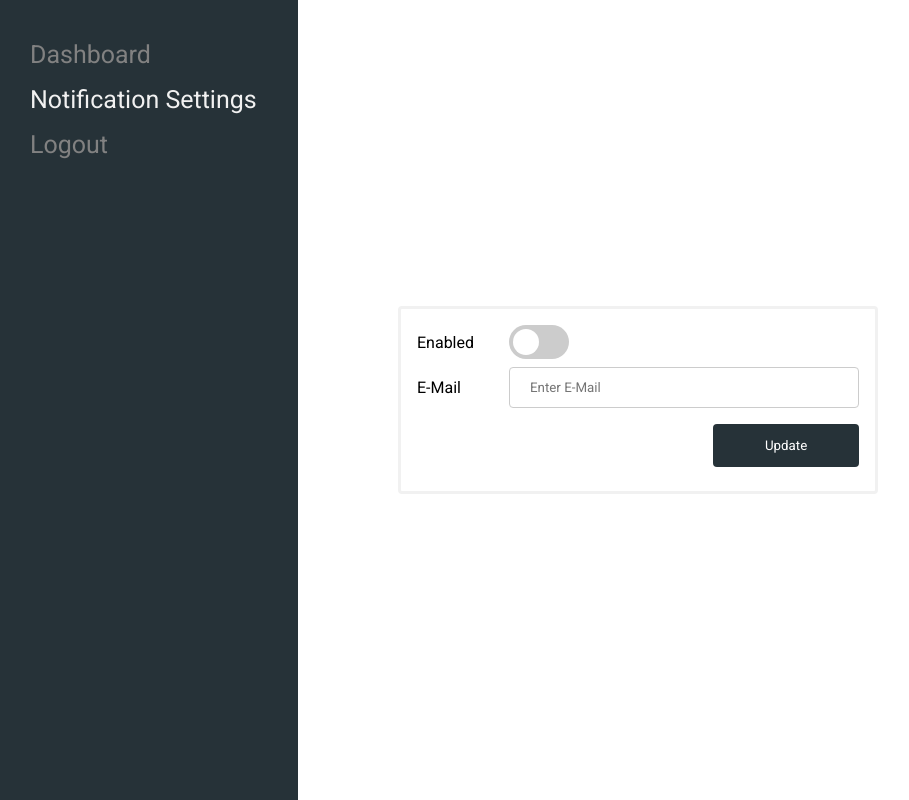
After one commit to knez/sentinel, a Flask app: page /dashboard/notifications in a window 1280 px wide. The commit adds this page. Shown: the whole page, without its empty margins (2-911 px from the left). Run offline with Flask 2, Linux system fonts and the light colour scheme; a user stored in the database is signed in.

Commit message:
Add notification page

```diff
--- a/dashboard/main.py
+++ b/dashboard/main.py
@@ -12,6 +12,12 @@ def index():
 @login_required
 def dashboard():
     return render_template('dashboard.html', name=current_user.name)
+
+@main.route('/dashboard/notifications')
+@login_required
+def notifications():
+    return render_template('notification.html', name=current_user.name)
+
 
 # Define API endpoints
 @main.route('/api/update', methods=['POST'])
--- a/dashboard/static/main.css
+++ b/dashboard/static/main.css
@@ -57,6 +57,7 @@ form {
   max-width: 30em;
   display: flex;
   flex-direction: column;
+  position: relative;
 }
 
 h1 {
@@ -331,11 +332,16 @@ ul > li > span > button.play:hover {
 .notification {
   background-color: whitesmoke;
   border-radius: 4px;
-  position: relative;
+  position: absolute;
+  left: 0px;
+  top: 220px;
   padding: 1.25rem 2.5rem 1.25rem 1.5rem;
+  width: 100%;
+  text-align: center;
 }
 
 .notification.is-danger {
+  border: solid 3px #f14668;
   background-color: #f14668;
   color: #fff;
 }
--- a/dashboard/templates/base.html
+++ b/dashboard/templates/base.html
@@ -5,7 +5,7 @@
     <meta charset="UTF-8" />
     <meta http-equiv="X-UA-Compatible" content="IE=edge" />
     <meta name="viewport" content="width=device-width, initial-scale=1.0" />
-    <link rel="stylesheet" href="static/main.css" />
+    <link rel="stylesheet" href="/static/main.css" />
     <link href="https://fonts.googleapis.com/css?family=Open+Sans:400,600,800|Roboto" rel="stylesheet"/>
   </head>
   <body>
--- a/dashboard/templates/dashboard.html
+++ b/dashboard/templates/dashboard.html
@@ -5,8 +5,8 @@
 <script src="static/modal.js" defer></script>
 
 <div class="sidenav">
-  <a href="#dashboard" class="dashboard">Dashboard</a>
-  <a href="#notifications">Notification&nbsp;Settings</a>
+  <a href="/dashboard" class="dashboard">Dashboard</a>
+  <a href="/dashboard/notifications">Notification&nbsp;Settings</a>
   <a href="/logout">Logout</a>
 </div>
 
--- /dev/null
+++ b/dashboard/templates/notification.html
@@ -0,0 +1,28 @@
+{% extends "base.html" %}
+
+{% block content %}
+<div class="sidenav">
+    <a href="/dashboard">Dashboard</a>
+    <a href="/dashboard/notifications" class="notifications">Notification&nbsp;Settings</a>
+    <a href="/logout">Logout</a>
+  </div>
+
+  <form action="update" method="POST">
+    <div class="fields">
+      <span>Enabled</span>
+      <div class="slider-container">
+        <label class="switch">
+          <input type="checkbox" />
+          <span class="slider round"></span>
+        </label>
+      </div>
+    </div>
+
+    <div class="fields">
+      <label for="email">E-Mail</label>
+      <input type="email" placeholder="Enter E-Mail" name="email" required />
+    </div>
+
+    <button type="submit">Update</button>
+  </form>
+{% endblock %}
```
